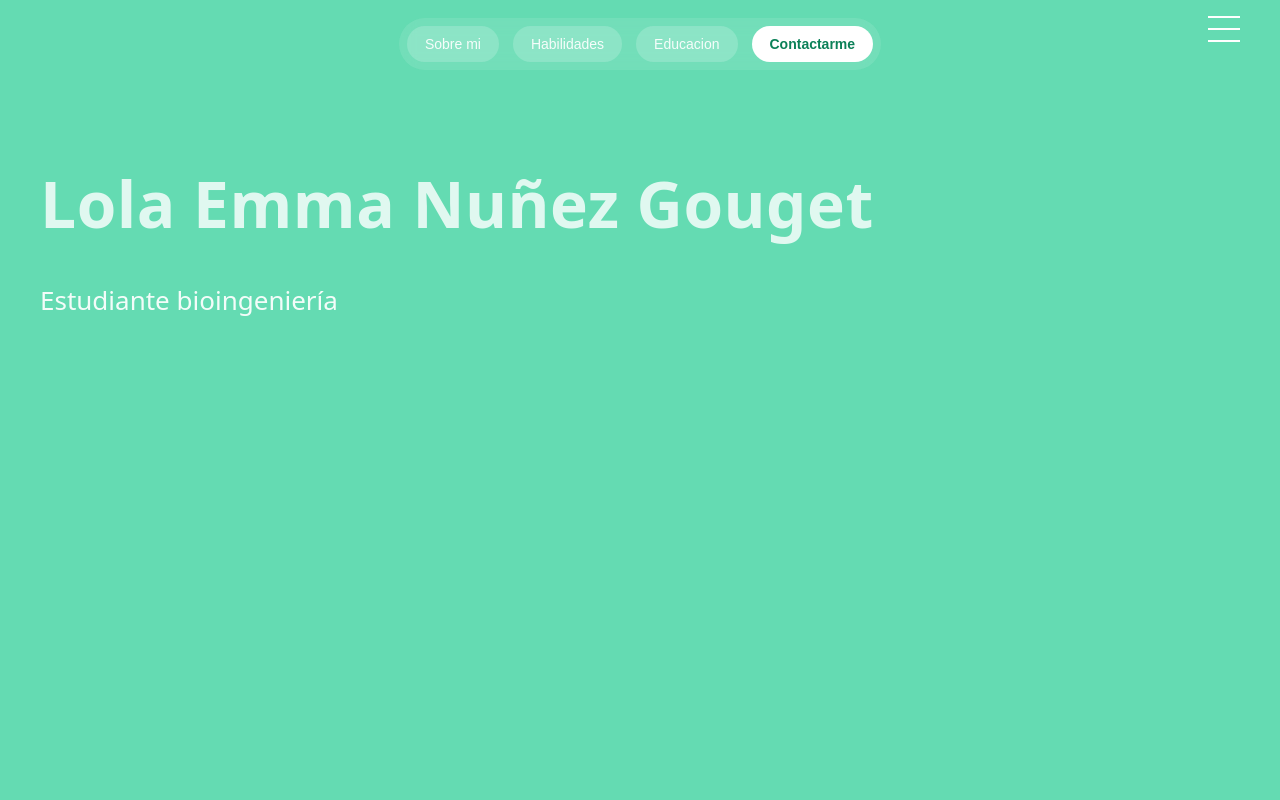
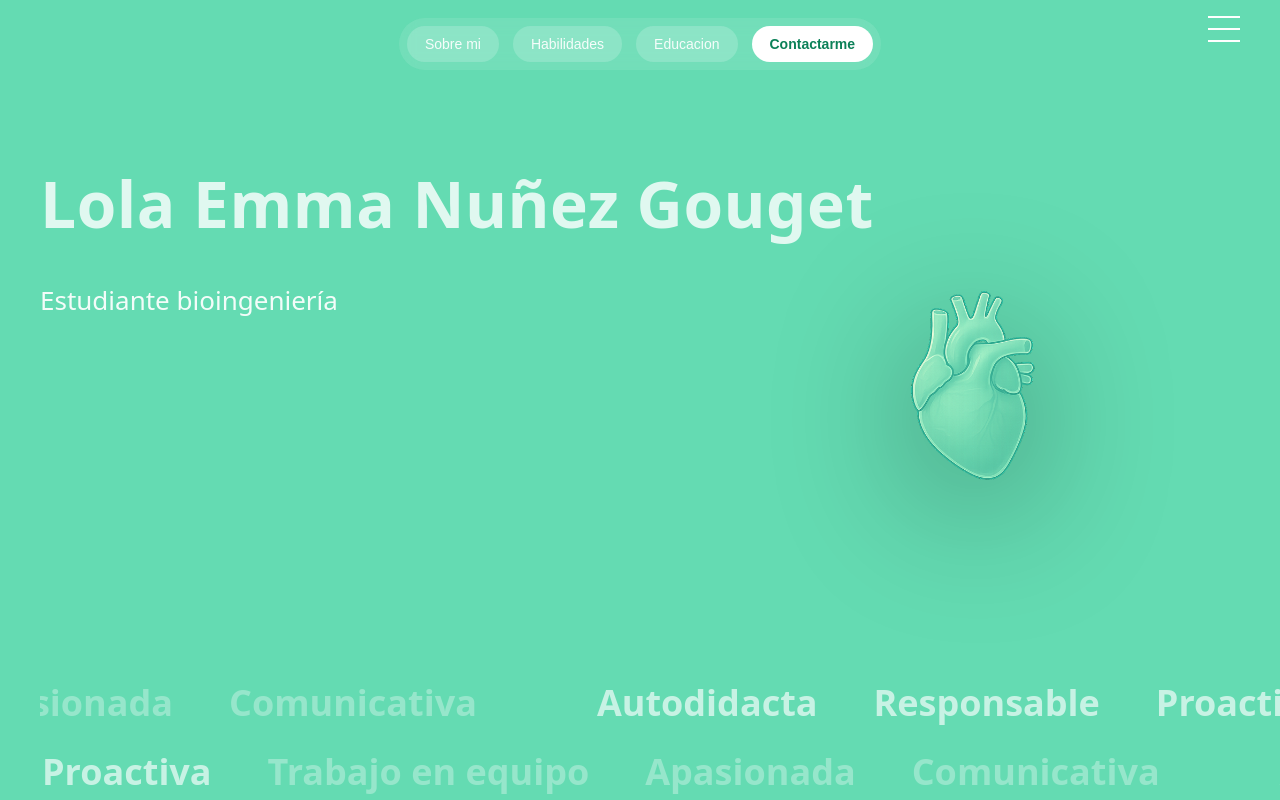
Before and after one commit to lolagou/portfolio-hero, a React (Create React App) app: page / in a window 1280 px wide. Shown: the top 800 px of the page. Built offline with nearby package versions, Linux system fonts and the light colour scheme.

Commit message:
arreglo doble carrusel

```diff
--- a/src/App.css
+++ b/src/App.css
@@ -87,28 +87,38 @@
 .ph-right {
   justify-self: end;  /* esto lo empuja a la derecha */
 }
-.ph-heart{
-  width: clamp(150px, 25vw, 190px);
+.ph-heart {
+  position: absolute;
+  right: 220px;          /* distancia del borde derecho */
+  top: 220px;            /* distancia desde arriba */
+  width: clamp(190px, 35vw, 190px);
   filter: drop-shadow(0 30px 70px rgba(0,0,0,.35));
-  user-select:none;
+  user-select: none;
 }
 
-/* ---------- CARRUSEL DOBLE---------- */
+/* ---------- CARRUSEL DOBLE =---------- */
+
 .ph-carousel {
   position: relative;
-  margin-top: 120px;
+  width: 100vw;
+  left: 50%;
+  transform: translateX(-50%);
+  margin-top: 360px;
   overflow: hidden;
   display: flex;
   flex-direction: column;
   gap: 20px;
   z-index: 1;
+  background: transparent;
 }
 
 
 .ph-track {
   display: flex;
   width: max-content;
+  min-width: 200%;
 }
+
 .ph-track.top {
   animation: marquee-right 20s linear infinite;
 }
@@ -116,17 +126,21 @@
   animation: marquee-left 20s linear infinite;
 }
 
+
 .ph-row {
   display: flex;
   gap: min(7vw, 56px);
   padding-right: min(10vw, 120px);
+  white-space: nowrap;
 }
+
 .ph-row span {
   font-weight: 600;
   font-size: clamp(22px, 3vw, 36px);
   color: var(--ph-white);
-  opacity: .4;
+  opacity: .8;
 }
+
 .ph-row .ph-dim {
   opacity: .4;
   font-size: clamp(22px, 3vw, 36px);
@@ -140,10 +154,6 @@
 @keyframes marquee-left {
   from { transform: translateX(0%); }
   to { transform: translateX(-50%); }
-}
-
-.ph-carousel:hover .ph-track {
-  animation-play-state: paused;
 }
 
 
--- a/src/PortfolioHero.jsx
+++ b/src/PortfolioHero.jsx
@@ -48,9 +48,9 @@ export default function PortfolioHero() {
           <h1 className="ph-title">Lola Emma Nuñez Gouget</h1>
           <p className="ph-sub">Estudiante bioingeniería</p>
 
-          <div className="ph-right">
-            <img className="ph-heart" src={corazon} alt="Corazón" />
-          </div>
+
+          <img className="ph-heart" src={corazon} alt="Corazón" />
+
 
           {/* CARRUSEL DOBLE */}
           <div className="ph-carousel" aria-label="Cualidades">
```
